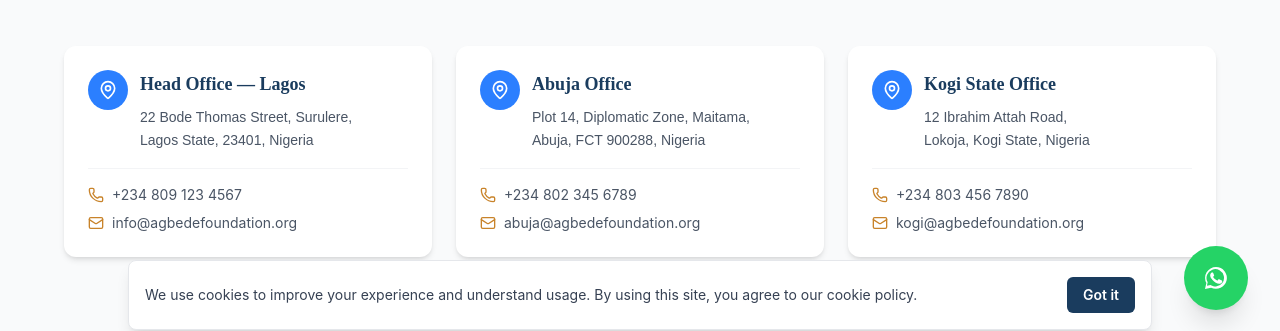
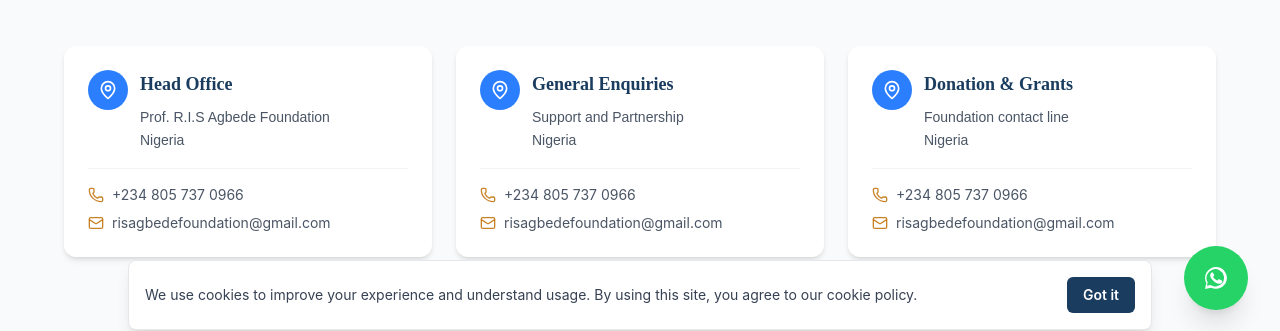
Before and after one commit to GoodnessFx/Professor-R.I.S-Agbede-Foundation, a React (Vite) app: page /contact in a window 1280 px wide. Shown: the part 458-789 px from the top of the page. Built offline with nearby package versions, Linux system fonts and the light colour scheme; no server answers.

Commit message:
Update grant content and contact details

```diff
--- a/src/app/pages/ContactPage.tsx
+++ b/src/app/pages/ContactPage.tsx
@@ -25,25 +25,25 @@
 
 const officeLocations = [
   {
-    name: 'Head Office — Lagos',
-    address: '22 Bode Thomas Street, Surulere,',
-    city: 'Lagos State, 23401, Nigeria',
-    phone: '+234 809 123 4567',
-    email: 'info@agbedefoundation.org',
+    name: 'Head Office',
+    address: 'Prof. R.I.S Agbede Foundation',
+    city: 'Nigeria',
+    phone: '+234 805 737 0966',
+    email: 'risagbedefoundation@gmail.com',
   },
   {
-    name: 'Abuja Office',
-    address: 'Plot 14, Diplomatic Zone, Maitama,',
-    city: 'Abuja, FCT 900288, Nigeria',
-    phone: '+234 802 345 6789',
-    email: 'abuja@agbedefoundation.org',
+    name: 'General Enquiries',
+    address: 'Support and Partnership',
+    city: 'Nigeria',
+    phone: '+234 805 737 0966',
+    email: 'risagbedefoundation@gmail.com',
   },
   {
-    name: 'Kogi State Office',
-    address: '12 Ibrahim Attah Road,',
-    city: 'Lokoja, Kogi State, Nigeria',
-    phone: '+234 803 456 7890',
-    email: 'kogi@agbedefoundation.org',
+    name: 'Donation & Grants',
+    address: 'Foundation contact line',
+    city: 'Nigeria',
+    phone: '+234 805 737 0966',
+    email: 'risagbedefoundation@gmail.com',
   },
 ];
 
--- a/src/app/pages/GrantmakingPage.tsx
+++ b/src/app/pages/GrantmakingPage.tsx
@@ -13,24 +13,24 @@
     title: 'Annual Grants',
     borderColor: '#C8832A',
     titleColor: 'var(--gold)',
-    description: 'Every year, the Foundation partners with qualified organisations across Nigeria to implement projects in our core focus areas of kidney healthcare and patient support.',
-    buttonText: 'Apply for Grants',
+    description: 'Coming soon. We will announce our next grant cycle and application details here when it opens.',
+    buttonText: 'Coming Soon',
   },
   {
     id: 'discretionary',
     title: 'Discretionary Grants',
     borderColor: '#2E9CCA',
     titleColor: 'var(--teal)',
-    description: 'We provide discretionary grants to fund rapid medical responses — emergencies, short-term interventions, and urgent community needs in kidney health that cannot wait for an annual cycle.',
-    buttonText: 'Apply for Grants',
+    description: 'Coming soon. Our discretionary grant opportunities will be shared once the next call for urgent support is launched.',
+    buttonText: 'Coming Soon',
   },
   {
     id: 'partnerships',
     title: 'Partnerships & Collaborations',
     borderColor: '#C8832A',
     titleColor: 'var(--gold)',
-    description: 'Partnerships multiply our reach. We work with hospitals, dialysis centers, and government agencies to co-create solutions and leverage both human and material resources for deeper impact.',
-    buttonText: 'Learn More',
+    description: 'Coming soon. Partnership opportunities will be posted here as they become available.',
+    buttonText: 'Coming Soon',
   },
 ];
 
@@ -73,10 +73,7 @@
               lineHeight: '1.85'
             }}
           >
-            Our grantmaking approach is catalytic. We work with partners to deeply
-            understand the challenges facing communities — then design solutions
-            that actually fit. Our process is two-pronged: Annual Grants and
-            Discretionary Grants.
+            Coming soon. We are updating our grantmaking opportunities and will share updates here when new funding cycles open.
           </motion.p>
         </div>
       </section>
@@ -132,13 +129,12 @@
                   >
                     {card.description}
                   </p>
-                <Link
-                  to={`/grantmaking/apply?type=${card.id}`}
-                  className="px-6 py-3 border-2 border-[var(--navy)] text-[var(--navy)] rounded-lg font-semibold hover:bg-[var(--navy)] hover:text-white transition-all duration-300 text-center"
+                <span
+                  className="px-6 py-3 border-2 border-[var(--navy)] text-[var(--navy)] rounded-lg font-semibold text-center opacity-80"
                   style={{ fontFamily: 'Nunito Sans, sans-serif' }}
                 >
                   {card.buttonText}
-                </Link>
+                </span>
                 </div>
               </motion.div>
             ))}
@@ -168,24 +164,15 @@
                   lineHeight: '1.85'
                 }}
               >
-                We accept grant applications twice a year (February and August).
-                All applications are reviewed by our grants committee, and successful
-                applicants are notified within 12 weeks. Grants range from ₦500,000
-                to ₦15,000,000 depending on project scope and alignment with our mission.
+                Coming soon. We will publish the next grant cycle, application guidelines, and funding priorities here as soon as they are ready.
               </p>
               <div className="flex flex-col sm:flex-row gap-4 justify-center">
-                <button
-                  className="px-8 py-3 bg-[var(--gold)] text-[var(--navy)] rounded-full font-bold hover:scale-105 transition-all duration-300"
+                <span
+                  className="px-8 py-3 bg-[var(--gold)] text-[var(--navy)] rounded-full font-bold opacity-80"
                   style={{ fontFamily: 'Nunito Sans, sans-serif' }}
                 >
-                  Download Application Guide
-                </button>
-                <button
-                  className="px-8 py-3 border-2 border-white text-white rounded-full font-bold hover:bg-white hover:text-[var(--navy)] transition-all duration-300"
-                  style={{ fontFamily: 'Nunito Sans, sans-serif' }}
-                >
-                  View Past Grantees
-                </button>
+                  Coming Soon
+                </span>
               </div>
             </div>
           </motion.div>
--- a/src/app/pages/ImpactPage.tsx
+++ b/src/app/pages/ImpactPage.tsx
@@ -7,8 +7,6 @@
 import { Download } from 'lucide-react';
 import { BarChart, Bar, XAxis, YAxis, CartesianGrid, Tooltip, ResponsiveContainer } from 'recharts';
 import { SectionHeader } from '../components/shared/SectionHeader';
-import { TestimonialCard } from '../components/shared/TestimonialCard';
-import { TESTIMONIALS } from '../../lib/constants';
 import { ImageWithFallback } from '../components/figma/ImageWithFallback';
 import { StatCounter } from '../components/shared/StatCounter';
 import { NigeriaMap } from '../components/shared/NigeriaMap';
@@ -28,7 +26,6 @@
 
 export function ImpactPage() {
   const { ref: statsRef, inView: statsInView } = useInView({ threshold: 0.2, triggerOnce: true });
-  const { ref: testimonialsRef, inView: testimonialsInView } = useInView({ threshold: 0.1, triggerOnce: true });
   const { ref: mapRef, inView: mapInView } = useInView({ threshold: 0.2, triggerOnce: true });
 
   return (
@@ -165,30 +162,6 @@
         </div>
       </section>
 
-      {/* Testimonials */}
-      <section ref={testimonialsRef} className="section-padding bg-white">
-        <div className="container mx-auto px-4 sm:px-6 lg:px-8">
-          <SectionHeader
-            title="Voices of Impact"
-            subtitle="Stories from the patients and communities we serve"
-            centered
-          />
-
-          <div className="responsive-grid mt-12">
-            {TESTIMONIALS.map((testimonial, index) => (
-              <motion.div
-                key={testimonial.id}
-                initial={{ opacity: 0, y: 30 }}
-                animate={testimonialsInView ? { opacity: 1, y: 0 } : {}}
-                transition={{ delay: index * 0.1, duration: 0.5 }}
-              >
-                <TestimonialCard {...testimonial} />
-              </motion.div>
-            ))}
-          </div>
-        </div>
-      </section>
-
       {/* Impact Map */}
       <section ref={mapRef} className="py-20 bg-white">
         <div className="container mx-auto px-4 sm:px-6 lg:px-8">
--- a/src/lib/constants.ts
+++ b/src/lib/constants.ts
@@ -336,19 +336,19 @@
 
 export const CONTACT_INFO = {
   headOffice: {
-    name: 'Head Office',
-    address: '14 Unity Boulevard, Wuse Zone 5',
-    city: 'Abuja, FCT 900288, Nigeria'
+    name: 'Prof. R.I.S Agbede Foundation',
+    address: 'Nigeria',
+    city: 'Foundation contact desk'
   },
   lagosOffice: {
-    name: 'Lagos Office',
-    address: 'Block C, 22 Adeniran Ogunsanya Street',
-    city: 'Surulere, Lagos 23401, Nigeria'
+    name: 'General Support',
+    address: 'Nigeria',
+    city: 'Available by phone and email'
   },
-  phone: '+234 809 123 4567',
-  email: 'info@agbedefoundation.org',
+  phone: '+234 805 737 0966',
+  email: 'risagbedefoundation@gmail.com',
   website: 'www.agbedefoundation.org',
-  hours: 'Monday – Friday: 8:00am – 5:00pm (WAT)'
+  hours: 'Monday – Friday: 9:00am – 5:00pm (WAT)'
 };
 
 export const BANK_DETAILS_NGN = {
```
